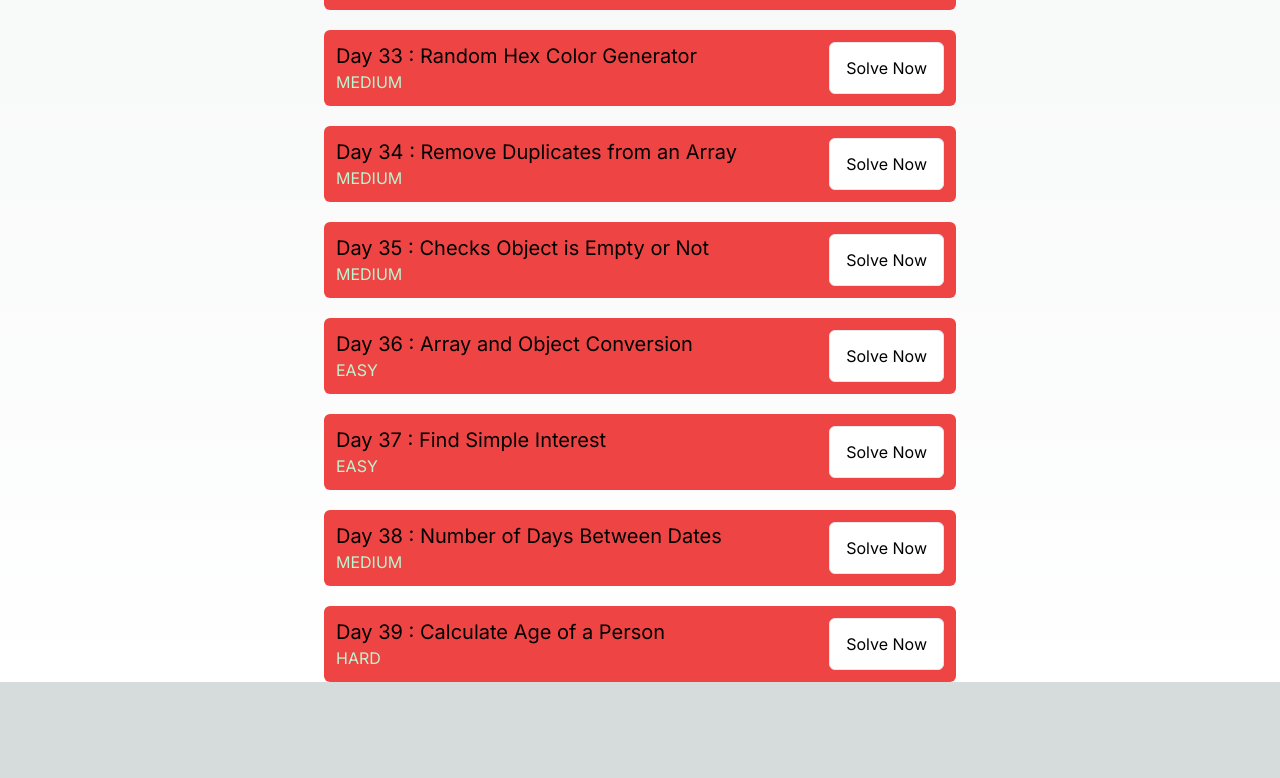
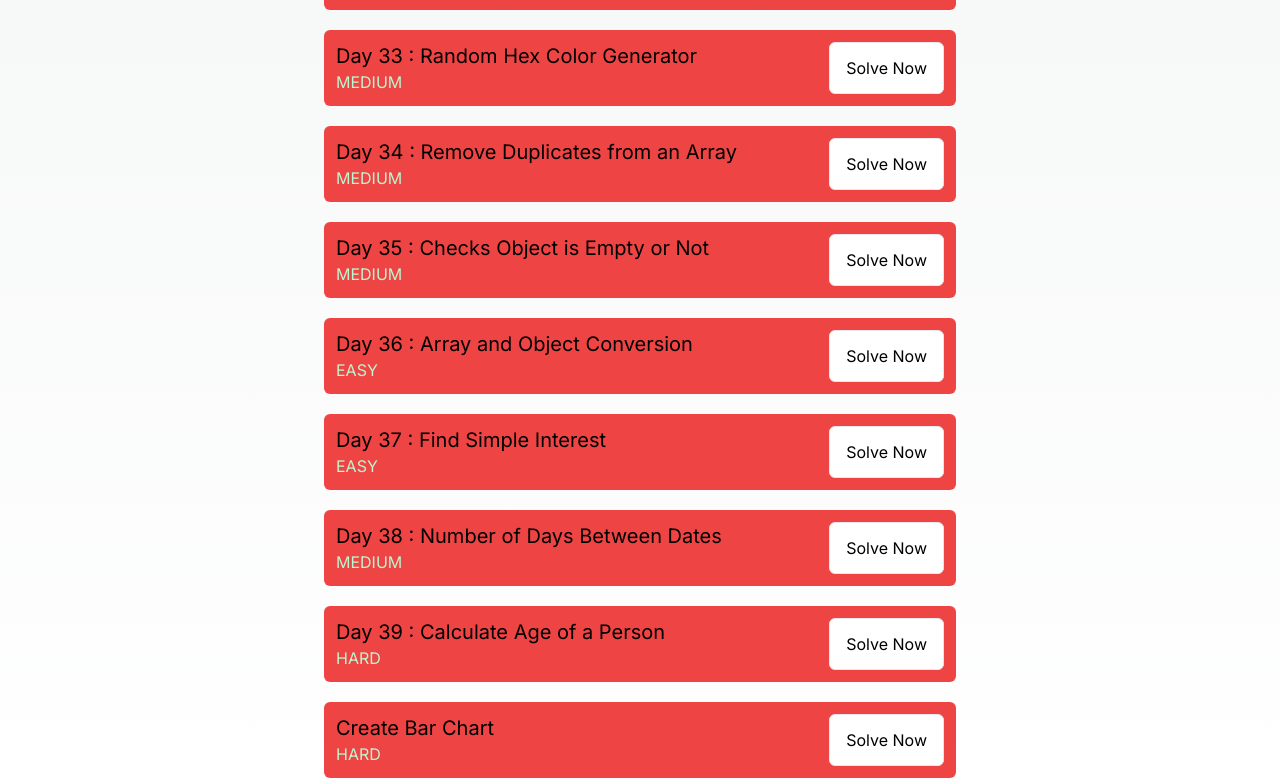
Before and after one commit to manojtsx/100-Days-of-JavaScript---Practice-on-Mine-Website, a Next.js app: page / in a window 1280 px wide. Shown: the part 3158-3936 px from the top of the page. Before the commit the page ends 3840 px from the top, so only its background shows below. Built offline with nearby package versions, Linux system fonts and the light colour scheme.

Commit message:
100daysofJS day40

```diff
--- a/src/app/challenges.ts
+++ b/src/app/challenges.ts
@@ -872,5 +872,24 @@ export const challenges: Challenge[] = [
     console.log(calculateAge("1990-05-15")) //OUTPUT : 33
     `,
     difficulty : 'hard'
+  },
+  {
+    id : 40,
+    title : "Create Bar Chart",
+    description : `Challenge : Simple Bar Chart Using Array Data
+    ===========================================================
+    Write a function generateBarChart that takes an array of  numbers and generates a text-based bar chart.
+    ===========================================================
+    console.log(generateBarChart([5,3,9,2]));
+    ===========================================================
+    1 : *****
+    2 : ***
+    3 : *********
+    4 : **`,
+    placeholder : `function generateBarChart(arr){
+      //You code here
+    }
+    console.log(generateBarChart([5,3,9,2]));`,
+    difficulty : 'hard'
   }
 ];
```
